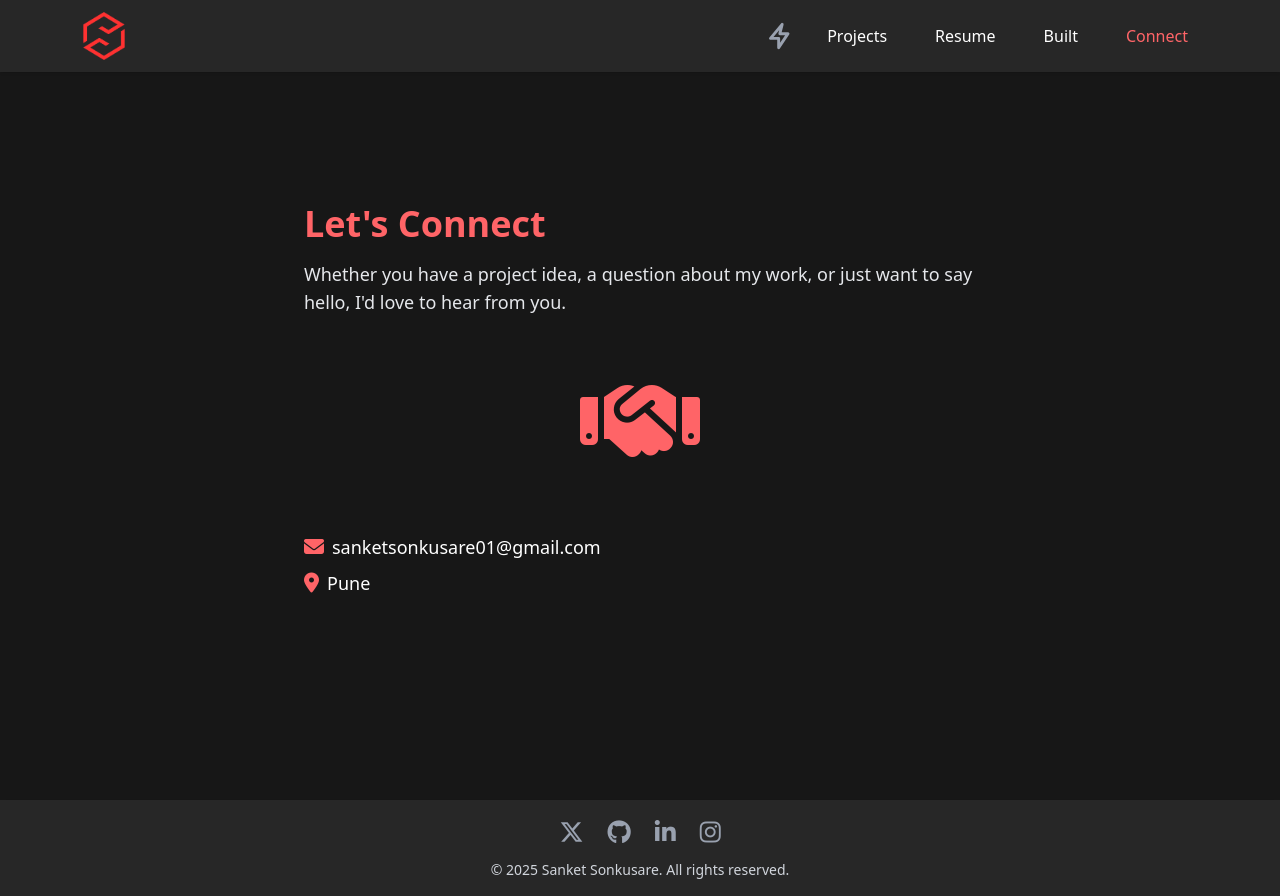
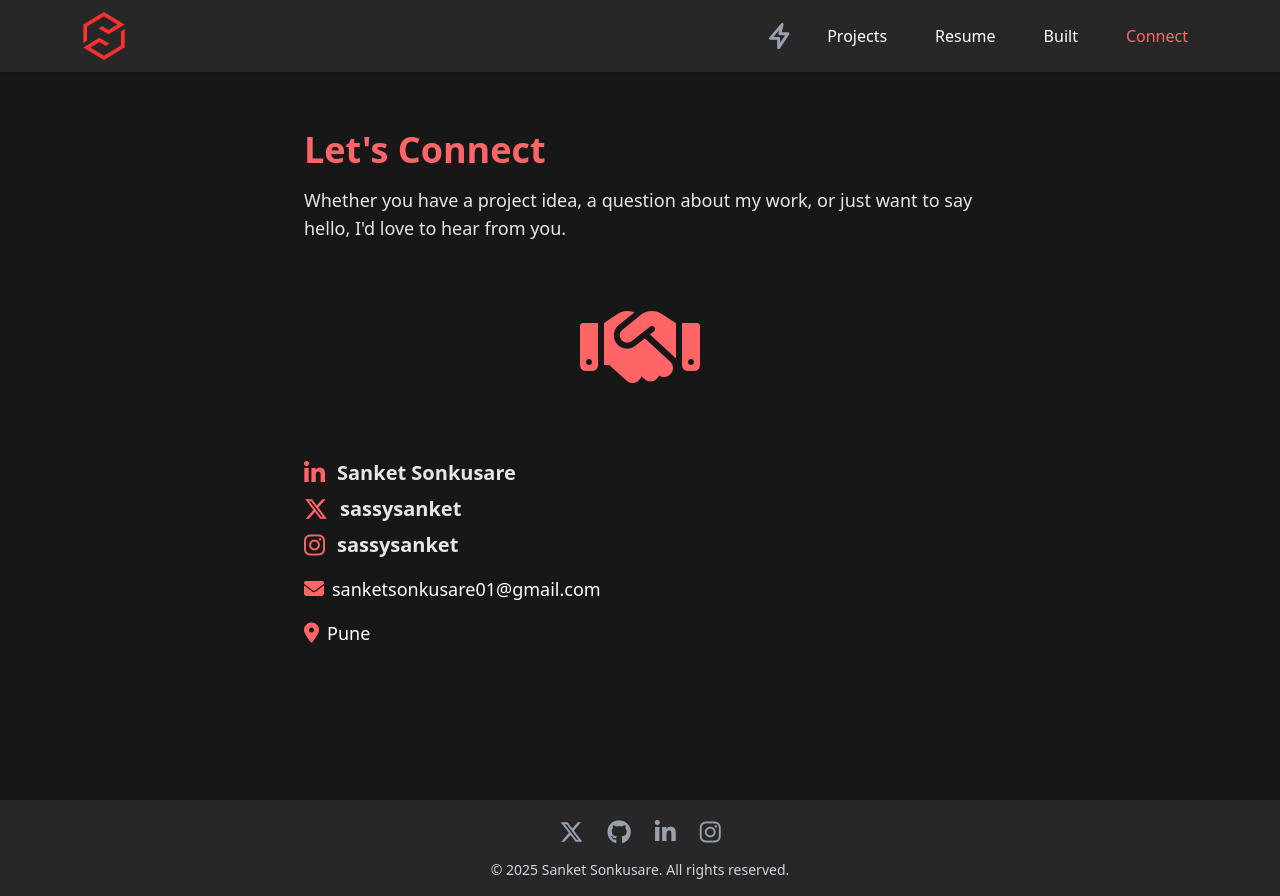
Before and after one commit to sanketsonkusare/portfolio, a React (Vite) app: page /connect in a window 1280 px wide. Built offline with nearby package versions, Linux system fonts and the light colour scheme.

Commit message:
Update Connect component to add social media links and enhance contact information layout

```diff
--- a/src/pages/Connect.jsx
+++ b/src/pages/Connect.jsx
@@ -7,11 +7,46 @@ function Connect({ theme }) {
           Whether you have a project idea, a question about my work, or just want to say hello, I'd love to hear from you.
         </p>
         <div className={`text-8xl text-center my-15 text-red-400 animate-bounce`}><i className="fa-solid fa-handshake"></i></div>
+          {/* Social Media List in same section as mail/location, icons match color */}
+          <div className="mb-6 flex flex-col gap-2 text-lg md:text-xl">
+            <div className="flex items-center gap-3">
+              <i className="fa-brands fa-linkedin-in text-2xl text-red-400"></i>
+              <a
+                href="https://www.linkedin.com/in/sanketsonkusare/"
+                target="_blank"
+                rel="noopener noreferrer"
+                className={`hover:text-red-400 transition font-semibold ${theme === "dark" ? "text-gray-200" : "text-gray-700"}`}
+              >
+                Sanket Sonkusare
+              </a>
+            </div>
+            <div className="flex items-center gap-3">
+              <i className="fa-brands fa-x-twitter text-2xl text-red-400"></i>
+              <a
+                href="https://x.com/sassysanket"
+                target="_blank"
+                rel="noopener noreferrer"
+                className={`hover:text-red-400 transition font-semibold ${theme === "dark" ? "text-gray-200" : "text-gray-700"}`}
+              >
+                sassysanket
+              </a>
+            </div>
+            <div className="flex items-center gap-3">
+              <i className="fa-brands fa-instagram text-2xl text-red-400"></i>
+              <a
+                href="https://www.instagram.com/sassysanket/"
+                target="_blank"
+                rel="noopener noreferrer"
+                className={`hover:text-red-400 transition font-semibold ${theme === "dark" ? "text-gray-200" : "text-gray-700"}`}
+              >
+                sassysanket
+              </a>
+            </div>
             <div className={`flex items-center gap-2 text-lg md:text-xl mt-2 ${theme === "dark" ? "text-gray-200" : "text-gray-700"}`}>
               <i className="fa-solid fa-envelope text-red-400"></i>
               <a
                 href="mailto:sanketsonkusare01@gmail.com"
-          className={`text-base md:text-lg hover:underline ${theme === "dark" ? "text-white" : "text-black"}`}
+                className={`text-base md:text-lg hover:text-red-400 ${theme === "dark" ? "text-white" : "text-black"}`}
               >
                 sanketsonkusare01@gmail.com
               </a>
@@ -22,6 +57,7 @@ function Connect({ theme }) {
             </div>
           </div>
       </div>
+    </div>
   );
 }
 
```
Lines whose indentation alone changed are shown as unchanged.
